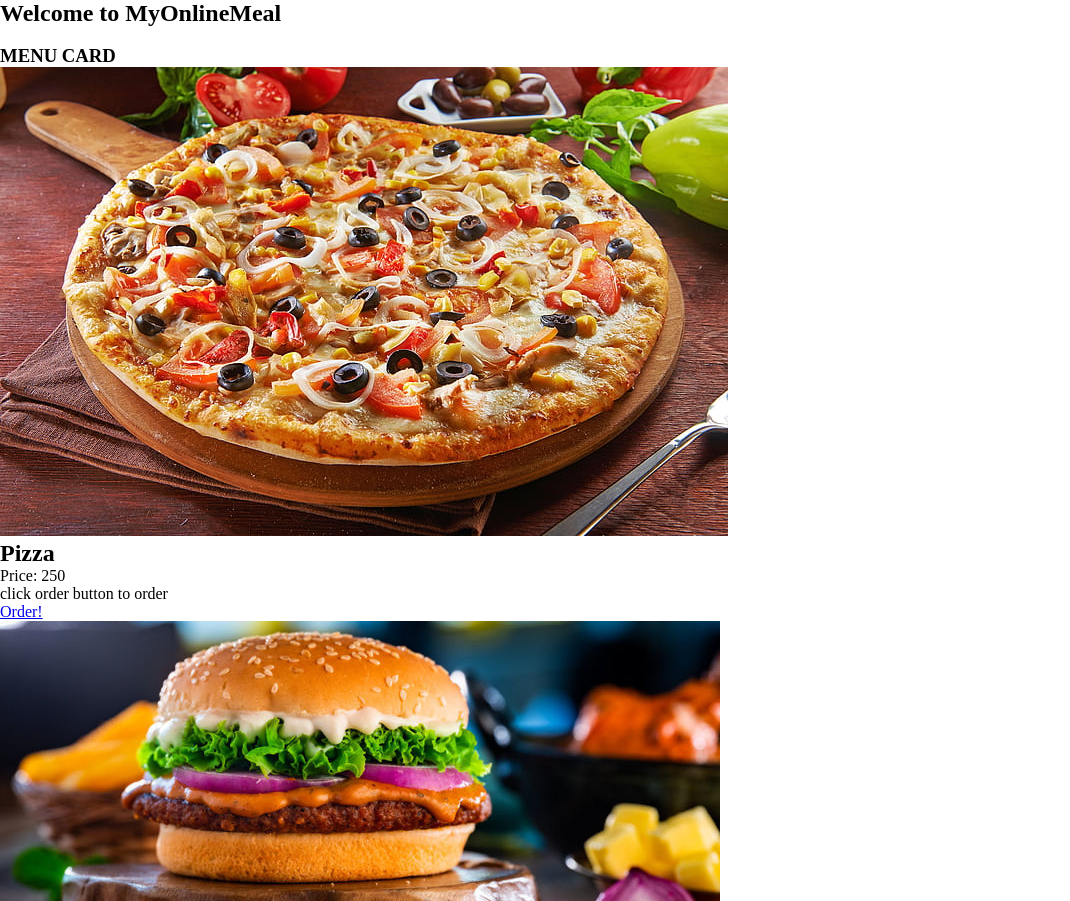
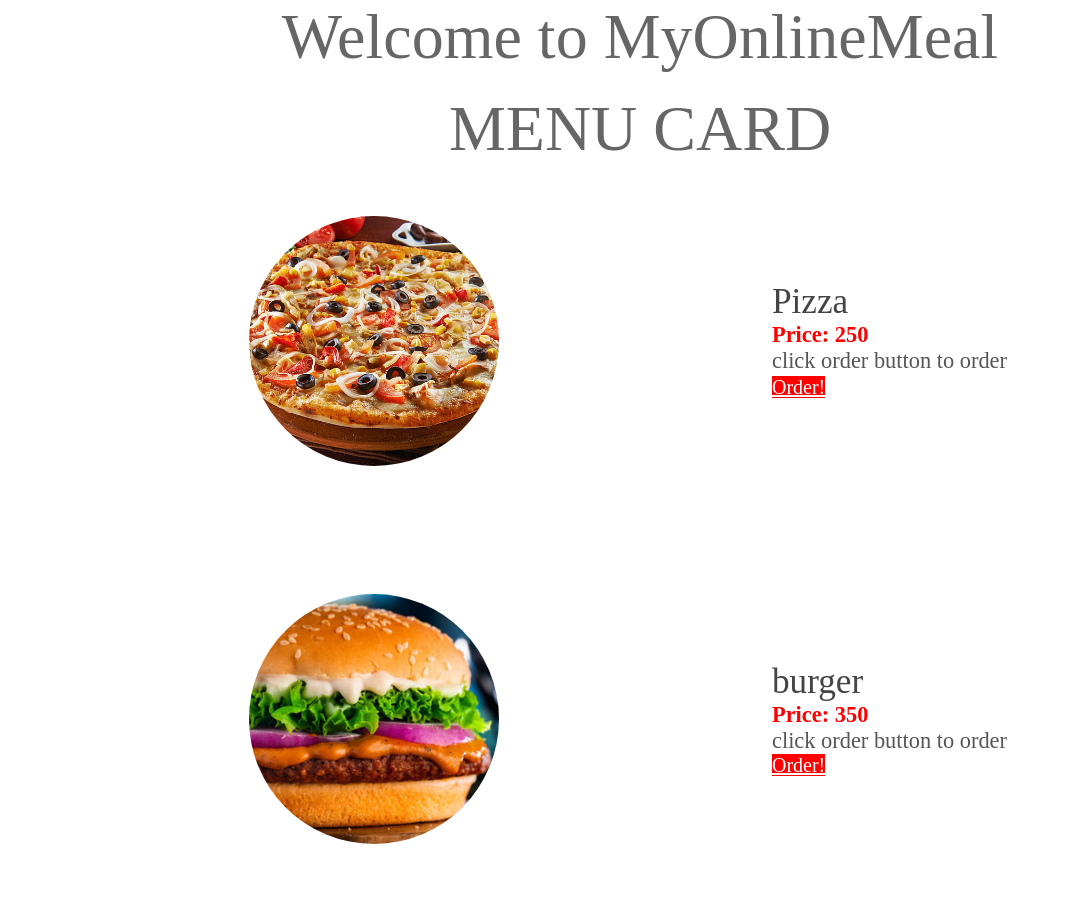
Before and after one commit to chetank45/Hotel-Management-Website-, a plain HTML site: page menu.html in a window 1280 px wide. Shown: the top 901 px of the page, without its empty margins (0-1070 px from the left). Drawn offline with Linux system fonts and the light colour scheme.

Commit message:
Update style.css

```diff
--- a/css/style.css
+++ b/css/style.css
@@ -103,9 +103,15 @@ html{
     font-size: 1.5rem;
     font-family: 'Bree Serif', serif;
 }
+.button{
+    margin-top: 10px;
+    font-size: 36px;
+    color: blue;
+    background-color:white;
+}
 /* Services Section */
 #services{
-    margin: 34px;
+    margin: 40px;
     display: flex;
 }
 #services .box{
@@ -230,3 +236,80 @@ footer{
 .center{
     text-align: center;
 }
+/*food menu*/
+.food-menu-heading{
+    font-size: 4rem;
+    text-align: center;
+    font-weight: 400;
+    color: #666;
+
+}
+.food-menu-container{
+    display: flex;
+    flex-wrap: wrap;
+    padding: 50px 0px 30px 0px;
+}
+.food-menu-container img{
+    display: block;
+    width: 250px;
+    height: 250px;
+    border-radius: 50%;
+    object-fit: cover;
+    object-position: center;
+}
+.food-menu-item{
+    display: flex;
+    flex: 1 1 600px;
+    justify-content: space-evenly;
+    margin-bottom: 3rem;
+}
+.food-description{
+    margin: auto 1.5rem;
+}
+.food-title{
+    font-size: 2.2rem;
+    font-weight: 400;
+    color: #444;
+}
+.food-description p{
+font-size: 1.4rem;
+color: #555;
+font-weight: 500;
+}
+.food-description .food-price{
+    color: red;
+    font-weight: 700;
+}
+.small-button{
+    font-size: 20px;
+    color: #fff;
+    background-color:red;
+
+}
+/*order*/
+.order {
+
+    text-align: center;
+}
+
+body form{
+    font-family: 'Rubik',sans-serif;
+}
+form{
+    text-align: center;
+}
+table{
+    align-self: center;
+}
+td{
+    font-weight: bold;
+}
+th{
+    font-weight: bold;
+}
+input{
+    font-weight: bold;
+}
+.place-order{
+    text-align: center;
+}
```
